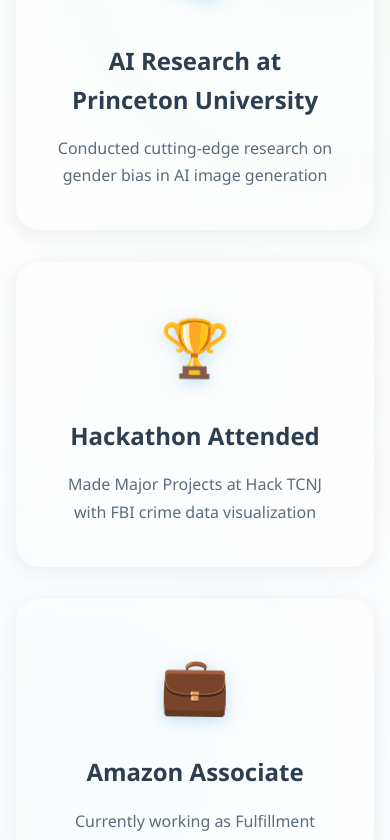
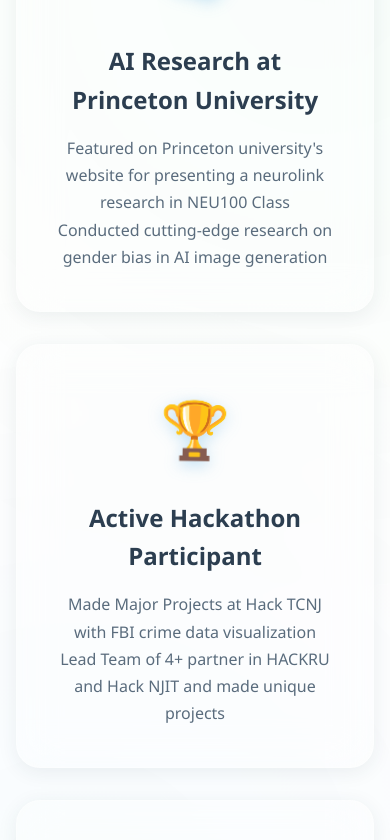
Before and after one commit to Ashwinder9693/portfolio, a React (Vite) app: page /#/ in a window 390 px wide. Shown: the part 1700-2540 px from the top of the page. Built offline with nearby package versions, Linux system fonts and the light colour scheme.

Commit message:
Fix mobile nav: show hamburger panel and resume dropdown

```diff
--- a/src/HomePage.jsx
+++ b/src/HomePage.jsx
@@ -145,12 +145,14 @@
             <div className="highlight-card">
               <div className="highlight-icon">🧠</div>
               <h3>AI Research at Princeton University</h3>
+              <p>Featured on Princeton university's website for presenting a neurolink research in NEU100 Class </p>
               <p>Conducted cutting-edge research on gender bias in AI image generation</p>
             </div>
             <div className="highlight-card">
               <div className="highlight-icon">🏆</div>
-              <h3>Hackathon Attended</h3>
+              <h3>Active Hackathon Participant</h3>
               <p>Made Major Projects at Hack TCNJ with FBI crime data visualization</p>
+              <p>Lead Team of 4+ partner in HACKRU and Hack NJIT and made unique projects</p>
             </div>
             <div className="highlight-card">
               <div className="highlight-icon">💼</div>
```
